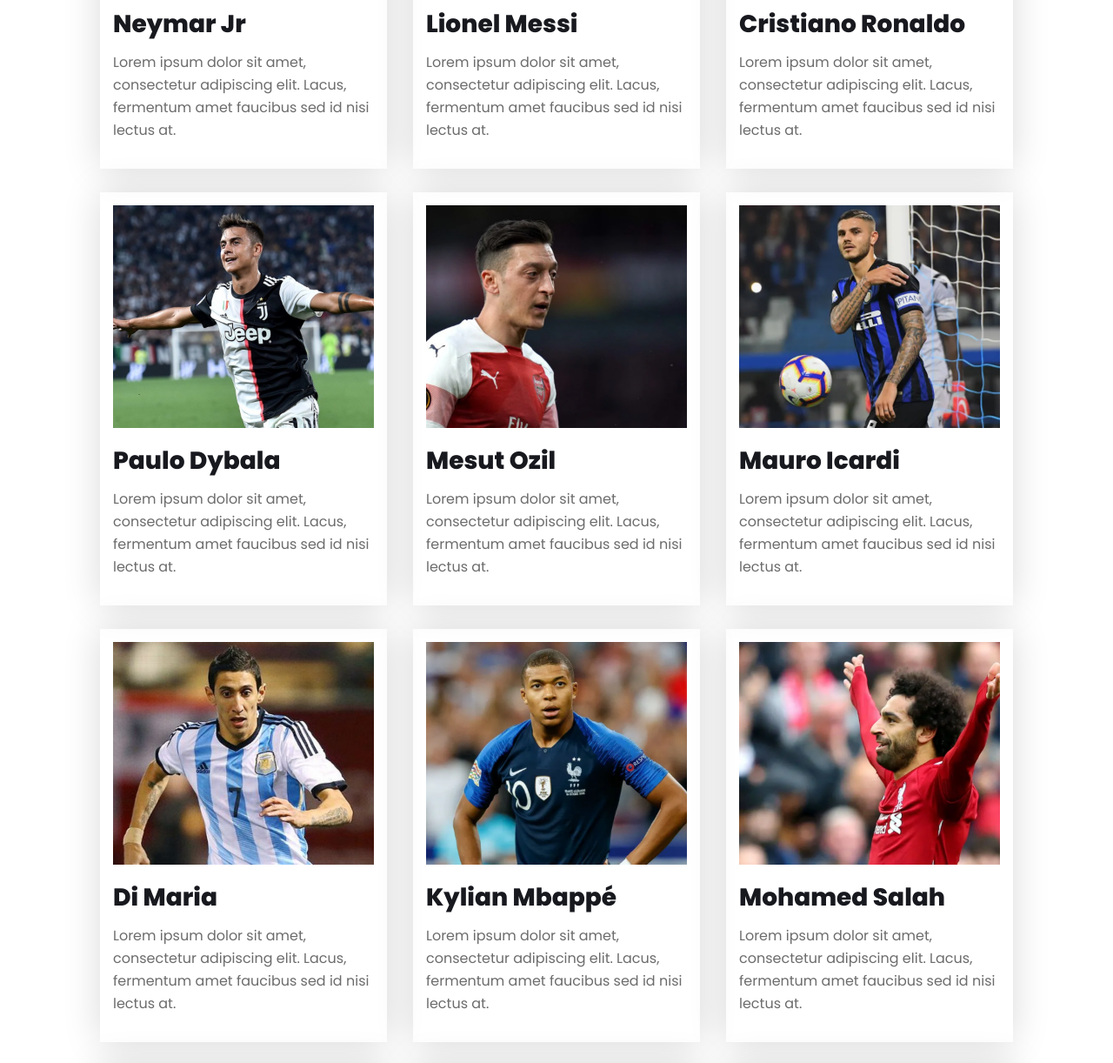
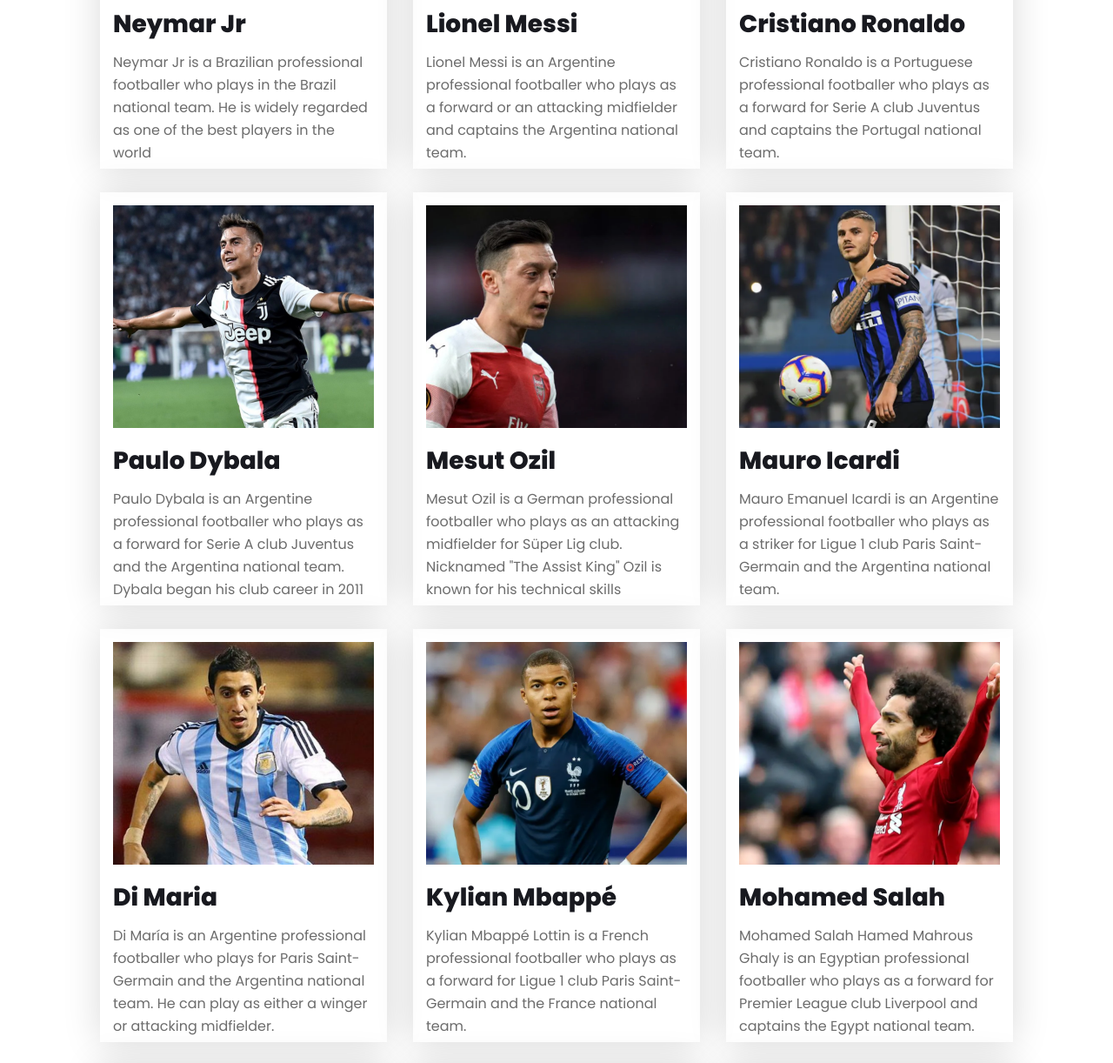
Before and after one commit to fahimmuntasir23103/football-website, a plain HTML site: page index.html in a window 1280 px wide. Shown: the part 1028-2250 px from the top of the page at 87% size. Drawn offline with Linux system fonts and the light colour scheme.

Commit message:
paragraph added

```diff
--- a/index.html
+++ b/index.html
@@ -37,10 +37,10 @@
                         </div>
                         <div class="texts">
                             <h2>Neymar Jr</h2>
-                            <p>Lorem ipsum dolor sit amet, consectetur adipiscing elit. Lacus, fermentum amet faucibus
-                                sed
-                                id
-                                nisi lectus at.</p>
+                            <p>Neymar Jr is a Brazilian professional footballer who plays in the Brazil national team.
+                                He is widely regarded as
+                                one of the best players in the world
+                            </p>
                         </div>
                     </div>
                 </article>
@@ -51,10 +51,8 @@
                         </div>
                         <div class="texts">
                             <h2>Lionel Messi</h2>
-                            <p>Lorem ipsum dolor sit amet, consectetur adipiscing elit. Lacus, fermentum amet faucibus
-                                sed
-                                id
-                                nisi lectus at.</p>
+                            <p>Lionel Messi is an Argentine professional footballer who plays as a forward or an
+                                attacking midfielder and captains the Argentina national team.</p>
                         </div>
                     </div>
                 </article>
@@ -65,10 +63,8 @@
                         </div>
                         <div class="texts">
                             <h2>Cristiano Ronaldo</h2>
-                            <p>Lorem ipsum dolor sit amet, consectetur adipiscing elit. Lacus, fermentum amet faucibus
-                                sed
-                                id
-                                nisi lectus at.</p>
+                            <p>Cristiano Ronaldo is a Portuguese professional footballer who plays as a forward for
+                                Serie A club Juventus and captains the Portugal national team.</p>
                         </div>
                     </div>
                 </article>
@@ -79,10 +75,9 @@
                         </div>
                         <div class="texts">
                             <h2>Paulo Dybala</h2>
-                            <p>Lorem ipsum dolor sit amet, consectetur adipiscing elit. Lacus, fermentum amet faucibus
-                                sed
-                                id
-                                nisi lectus at.</p>
+                            <p>Paulo Dybala is an Argentine professional footballer who plays as a forward for Serie A
+                                club Juventus and the Argentina national team. Dybala began his club career in
+                                2011 </p>
                         </div>
                     </div>
                 </article>
@@ -93,10 +88,9 @@
                         </div>
                         <div class="texts">
                             <h2>Mesut Ozil</h2>
-                            <p>Lorem ipsum dolor sit amet, consectetur adipiscing elit. Lacus, fermentum amet faucibus
-                                sed
-                                id
-                                nisi lectus at.</p>
+                            <p>Mesut Ozil is a German professional footballer who plays as an attacking midfielder for
+                                Süper Lig club. Nicknamed "The Assist King" Ozil is known for his technical
+                                skills</p>
                         </div>
                     </div>
                 </article>
@@ -107,10 +101,8 @@
                         </div>
                         <div class="texts">
                             <h2>Mauro Icardi</h2>
-                            <p>Lorem ipsum dolor sit amet, consectetur adipiscing elit. Lacus, fermentum amet faucibus
-                                sed
-                                id
-                                nisi lectus at.</p>
+                            <p>Mauro Emanuel Icardi is an Argentine professional footballer who plays as a striker for
+                                Ligue 1 club Paris Saint-Germain and the Argentina national team.</p>
                         </div>
                     </div>
                 </article>
@@ -121,10 +113,9 @@
                         </div>
                         <div class="texts">
                             <h2>Di Maria</h2>
-                            <p>Lorem ipsum dolor sit amet, consectetur adipiscing elit. Lacus, fermentum amet faucibus
-                                sed
-                                id
-                                nisi lectus at.</p>
+                            <p>Di María is an Argentine professional footballer who plays for
+                                Paris Saint-Germain and the Argentina national team. He can play as either a winger or
+                                attacking midfielder.</p>
                         </div>
                     </div>
                 </article>
@@ -135,10 +126,8 @@
                         </div>
                         <div class="texts">
                             <h2>Kylian Mbappé</h2>
-                            <p>Lorem ipsum dolor sit amet, consectetur adipiscing elit. Lacus, fermentum amet faucibus
-                                sed
-                                id
-                                nisi lectus at.</p>
+                            <p>Kylian Mbappé Lottin is a French professional footballer who plays as a forward for Ligue
+                                1 club Paris Saint-Germain and the France national team.</p>
                         </div>
                     </div>
                 </article>
@@ -149,10 +138,8 @@
                         </div>
                         <div class="texts">
                             <h2>Mohamed Salah</h2>
-                            <p>Lorem ipsum dolor sit amet, consectetur adipiscing elit. Lacus, fermentum amet faucibus
-                                sed
-                                id
-                                nisi lectus at.</p>
+                            <p>Mohamed Salah Hamed Mahrous Ghaly is an Egyptian professional footballer who plays as a
+                                forward for Premier League club Liverpool and captains the Egypt national team.</p>
                         </div>
                     </div>
                 </article>
@@ -163,10 +150,8 @@
                         </div>
                         <div class="texts">
                             <h2>Harry Kane</h2>
-                            <p>Lorem ipsum dolor sit amet, consectetur adipiscing elit. Lacus, fermentum amet faucibus
-                                sed
-                                id
-                                nisi lectus at.</p>
+                            <p>Harry Edward Kane MBE is an English professional footballer who plays as a striker for
+                                Premier League club Tottenham Hotspur and captains the England national team.</p>
                         </div>
                     </div>
                 </article>
@@ -177,10 +162,9 @@
                         </div>
                         <div class="texts">
                             <h2>Kevin De Bruyne</h2>
-                            <p>Lorem ipsum dolor sit amet, consectetur adipiscing elit. Lacus, fermentum amet faucibus
-                                sed
-                                id
-                                nisi lectus at.</p>
+                            <p>Kevin De Bruyne is a Belgian professional footballer who plays as a midfielder for
+                                Premier League club Manchester City and the Belgium national
+                                team.</p>
                         </div>
                     </div>
                 </article>
@@ -191,10 +175,9 @@
                         </div>
                         <div class="texts">
                             <h2>Philippe Coutinho</h2>
-                            <p>Lorem ipsum dolor sit amet, consectetur adipiscing elit. Lacus, fermentum amet faucibus
-                                sed
-                                id
-                                nisi lectus at.</p>
+                            <p>Philippe Coutinho Correia is a Brazilian professional footballer who plays as an
+                                attacking midfielder or winger for Spanish club Barcelona and the Brazil national team.
+                            </p>
                         </div>
                     </div>
                 </article>
```
